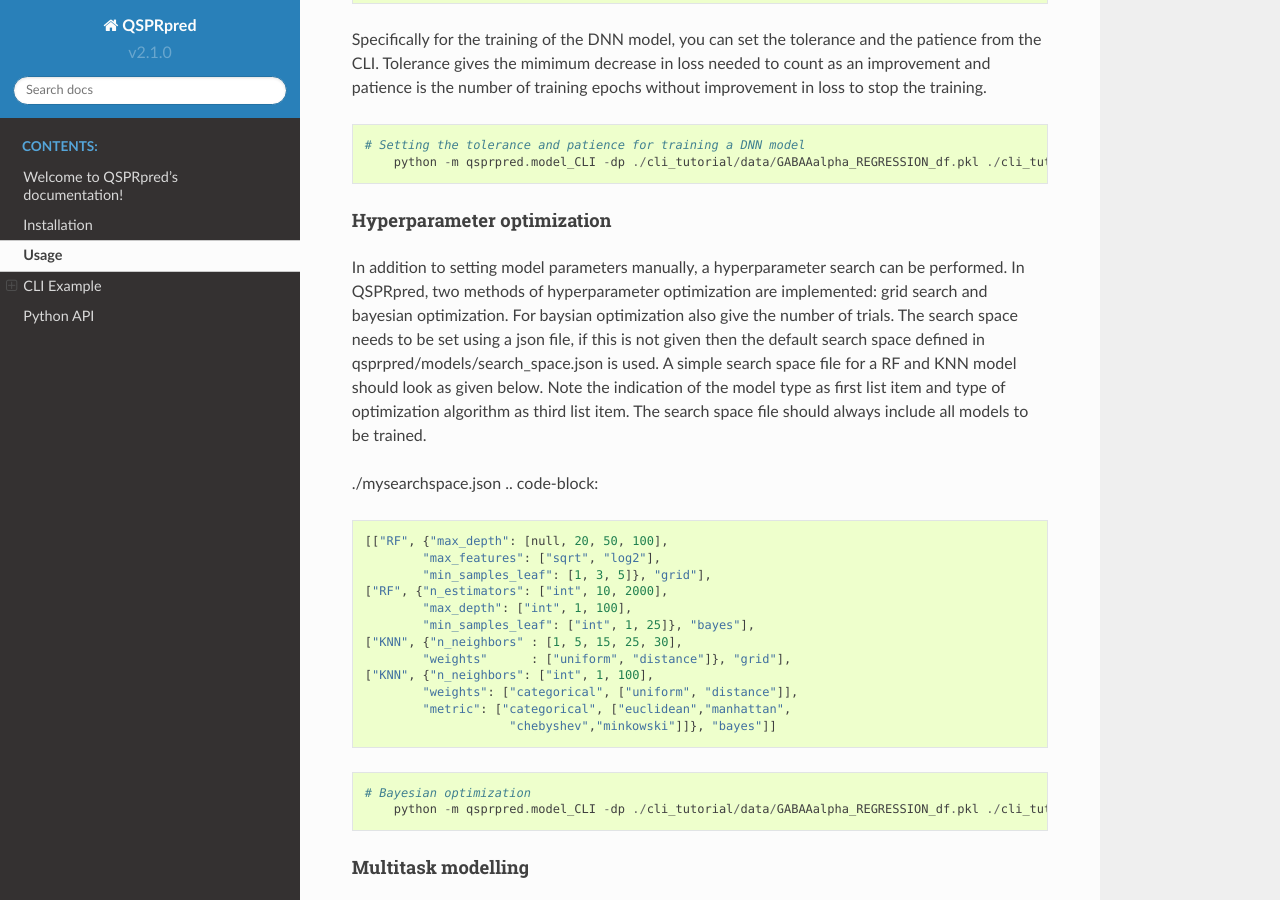
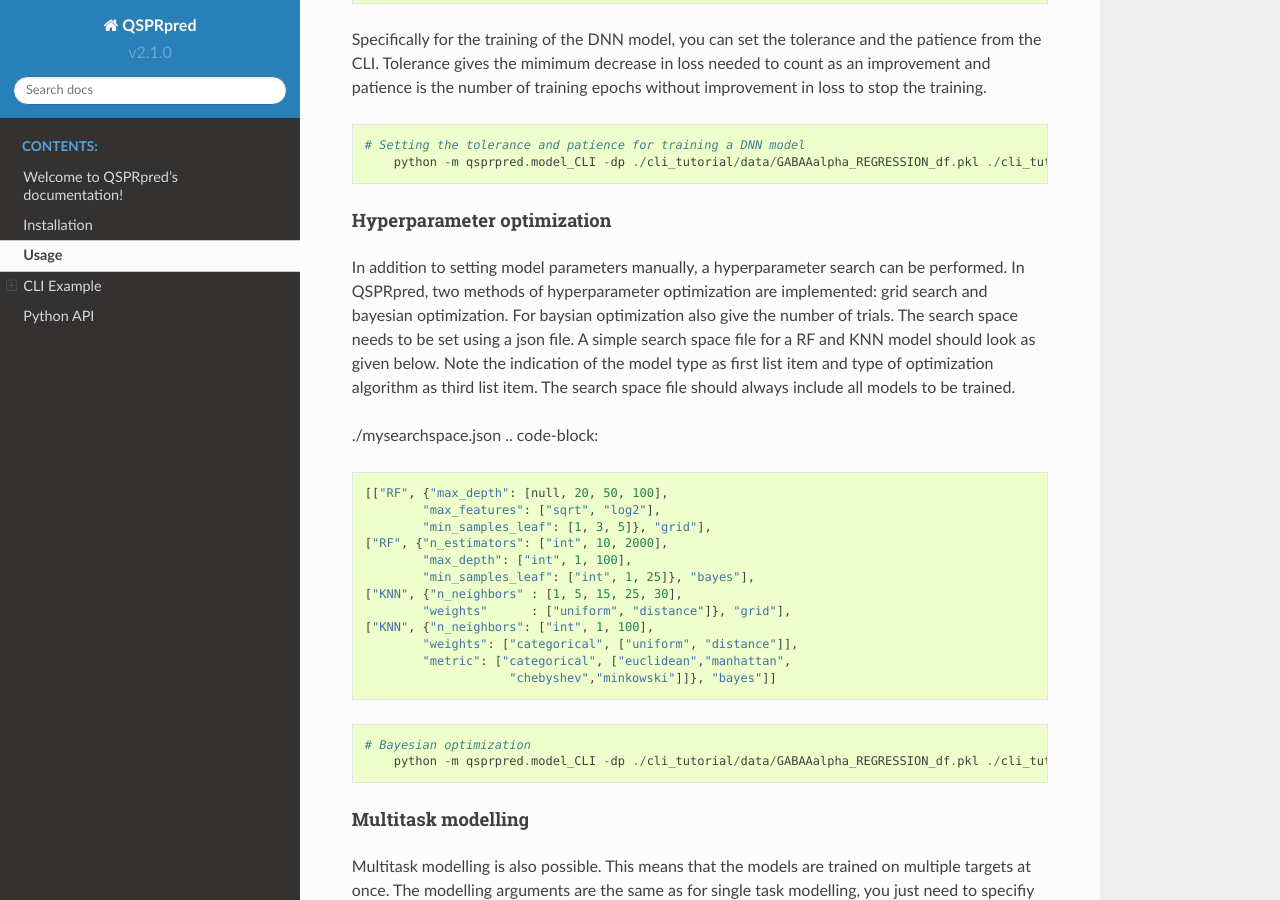
Before and after one commit to CDDLeiden/QSPRpred, a Sphinx documentation site: the page built from docs/use.rst, in a window 1280 px wide and 900 px high, scrolled down 5317 px. Built offline with Sphinx 7.4.7 and the Read the Docs theme 2.0.0, drawn with Linux system fonts in a browser that asks for light colours.

Commit message:
remove mention of default hyperpareameter in docs

```diff
--- a/docs/use.rst
+++ b/docs/use.rst
@@ -256,8 +256,7 @@ Hyperparameter optimization
 In addition to setting model parameters manually, a hyperparameter search can be performed.
 In QSPRpred, two methods of hyperparameter optimization are implemented: grid search and
 bayesian optimization. For baysian optimization also give the number of trials.
-The search space needs to be set using a json file, if this is not given then the default
-search space defined in qsprpred/models/search_space.json is used.
+The search space needs to be set using a json file.
 A simple search space file for a RF and KNN model should look as given below.
 Note the indication of the model type as first list item and type of optimization algorithm
 as third list item. The search space file should always include all models to be trained.
```
Also changed, not shown: other parts of docs/use.rst (+1 -1 lines).
